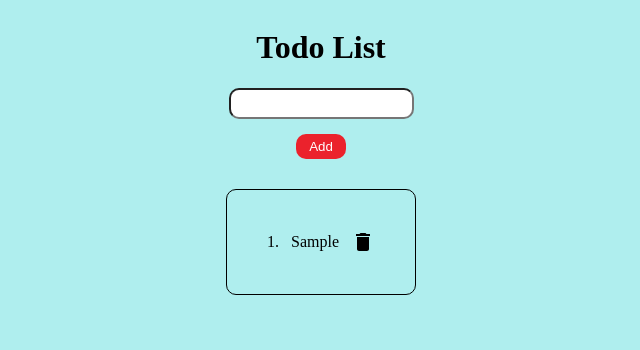
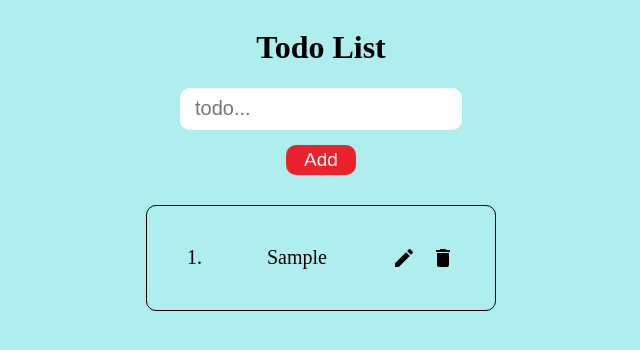
Before and after one commit to Ram-varun/todo, a React (Create React App) app: page / in a window 1280 px wide. Both pictures are taken after typing "Sample" into the empty fields and a click on the button "Add". Shown: the top 350 px of the page, without its empty margins (319-959 px from the left). Built offline with nearby package versions, Linux system fonts and the light colour scheme.

Commit message:
todo changes

```diff
--- a/public/index.html
+++ b/public/index.html
@@ -25,7 +25,7 @@
       work correctly both with client-side routing and a non-root public URL.
       Learn how to configure a non-root public URL by running `npm run build`.
     -->
-  <title>React App</title>
+  <title>Todo App</title>
 </head>
 
 <body>
--- a/src/App.css
+++ b/src/App.css
@@ -11,23 +11,27 @@ body{
 }
 
 input{
-  height: 25px;
+  font-size: 20px;
+  height: 40px;
   border-radius: 10px;
+  border: none;
+  outline: none;
+  padding-left: 15px;
 }
-
 
 button{
   margin: 15px;
-  height: 25px;
-  width: 50px;
+  height: 30px;
+  width: 70px;
   border-radius: 10px;
   cursor: pointer;
   background-color:rgb(235, 34, 44);
   color: white;
   border: none;
+  font-size: 19px;
 }
 
-.DeleteIcon{
+.curptr{
   cursor: pointer;
 }
 .list{
@@ -48,3 +52,18 @@ button{
   align-items: center;
   align-content: center;
 }
+
+.fs20{
+  font-size: 20px;
+}
+
+.text{
+  inline-size: 160px;
+  word-wrap: break-word;
+}
+
+@media screen and (max-width:600px) {
+  .text{
+    inline-size: 80px;
+  }
+}
--- a/src/App.js
+++ b/src/App.js
@@ -1,18 +1,31 @@
 import React, { useState } from "react";
 import DeleteIcon from '@mui/icons-material/Delete';
+import EditIcon from '@mui/icons-material/Edit';
 import "./App.css";
 
 export const App = () => {
 
   const [value, setValue] = useState("");
   const [todoList, setTodoList] = useState([]);
+  const [editIndex, setEditIndex] = useState('');
 
   const handleSubmit = (e) => {
     e.preventDefault();
     if (!value) return;
-    console.log(value)
-    setTodoList([...todoList, value])
+    if (editIndex === '') {
+      setTodoList([...todoList, value])
+    } else {
+      let temp = [...todoList]
+      temp.splice(editIndex, 1, value)
+      setTodoList([...temp])
+    }
     setValue('')
+    setEditIndex('')
+  }
+
+  const editItem = (item, index) => {
+    setValue(item)
+    setEditIndex(index)
   }
 
   const deleteItem = (index) => {
@@ -27,7 +40,7 @@ export const App = () => {
     <div className="App">
       <h1>Todo List</h1>
       <form onSubmit={handleSubmit}>
-        <input type="text" value={value} onChange={(e) => setValue(e.target.value)} /><br />
+        <input type="text" placeholder="todo..." value={value} onChange={(e) => setValue(e.target.value)} autoFocus /><br />
         <button type="submit">Add</button>
       </form>
 
@@ -35,15 +48,15 @@ export const App = () => {
         {
           todoList.length ? todoList.map((item, index) => {
             return (
-              <div className="eachList">
-                <span>{index + 1 + "."}</span>&nbsp;&nbsp;&nbsp;<span>{item}</span> &nbsp;&nbsp;&nbsp;
-                <DeleteIcon className="DeleteIcon" onClick={() => deleteItem(index)} />
+              <div className="eachList fs20">
+                <span>{index + 1 + "."}</span>&nbsp;&nbsp;&nbsp;<span className="text">{item}</span> &nbsp;&nbsp;&nbsp;
+                <EditIcon className="curptr" onClick={() => editItem(item, index)} />&nbsp;&nbsp;&nbsp;
+                <DeleteIcon className="curptr" onClick={() => deleteItem(index)} />
               </div>
             )
-          }) : "Empty List"
+          }) : <span className="fs20">Empty List</span>
         }
       </div>
-
     </div>
   )
 }
```
